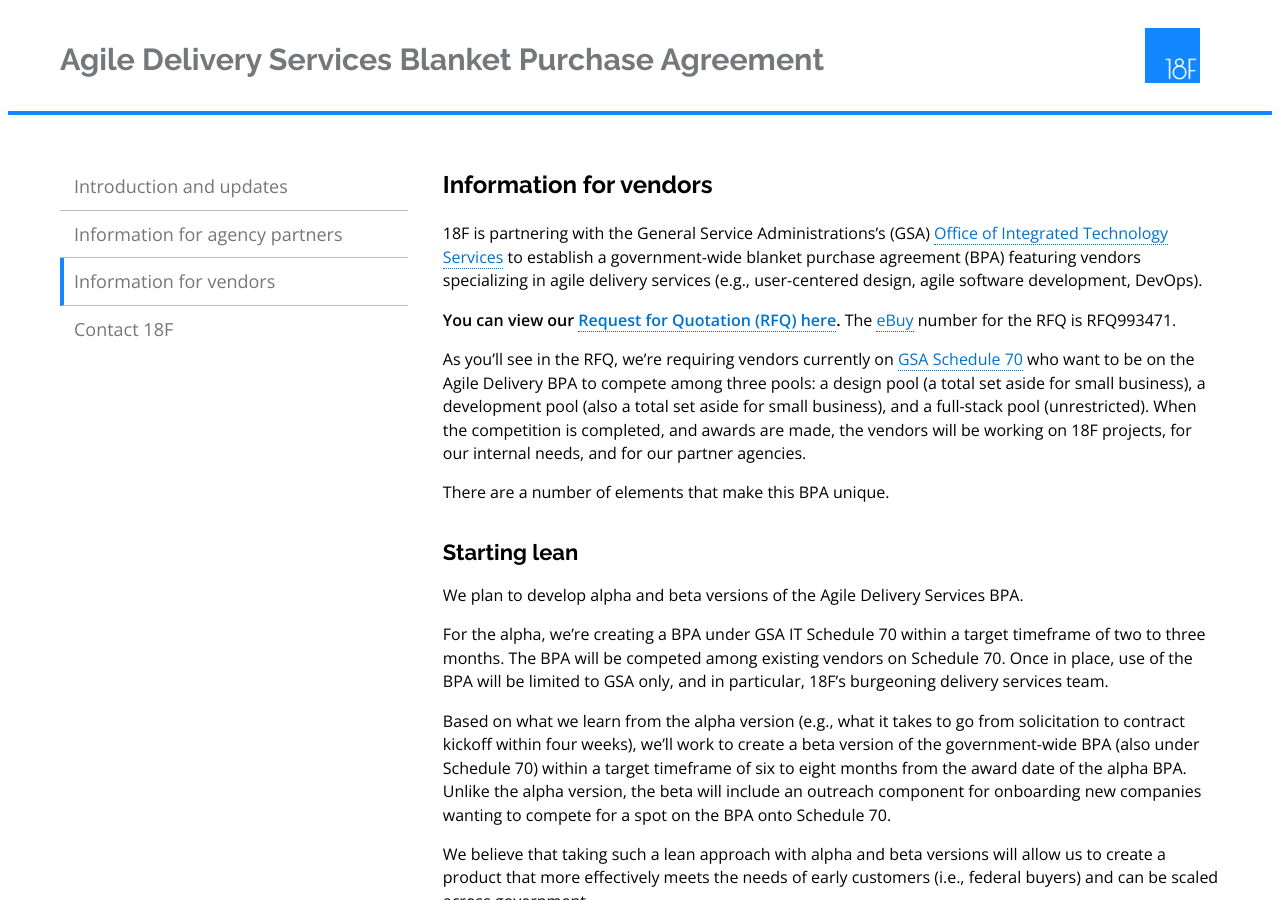
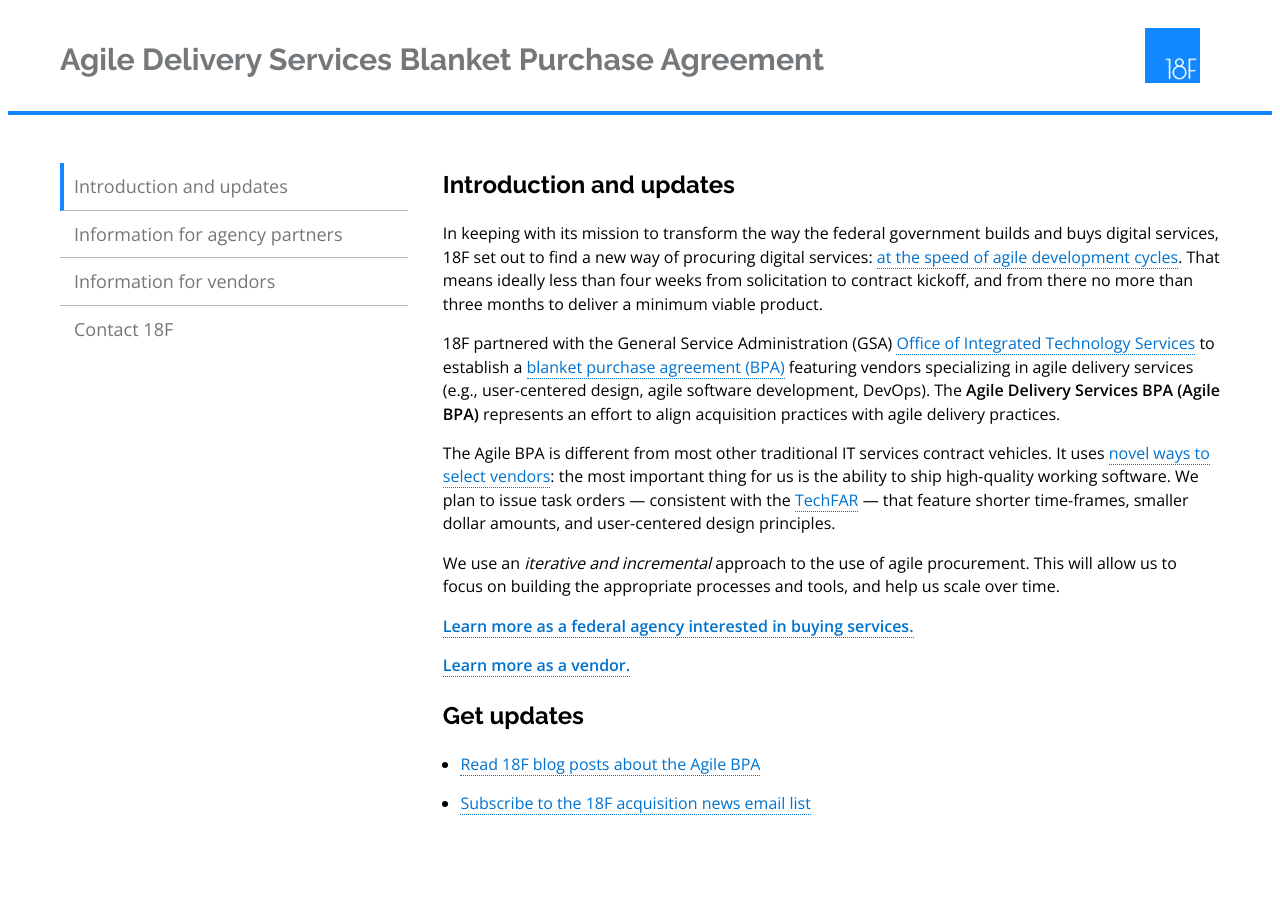
Before and after one commit to 18F/ads-bpa, a Jekyll site: the page built from pages/index.md, in a window 1280 px wide and 900 px high. Built offline with Jekyll 4.4.1, drawn with Linux system fonts in a browser that asks for light colours; nearby versions of some CDN libraries; Markdown is read by kramdown in place of the engine named in the settings; some of the changed text lies outside the part shown.

Commit message:
picking up index changes

```diff
--- a/pages/index.md
+++ b/pages/index.md
@@ -1,44 +1,23 @@
 ---
 permalink: /
 layout: default
-title: Information for vendors
+title: Introduction and updates
 ---
-18F is partnering with the General Service Administrations's (GSA) [Office of Integrated Technology Services](http://www.gsa.gov/portal/content/105150) to establish a government-wide blanket purchase agreement (BPA) featuring vendors specializing in agile delivery services (e.g., user-centered design, agile software development, DevOps).
 
-**You can view our [Request for Quotation (RFQ) here](https://pages.18f.gov/ads-bpa/assets/ADS_RFQ_Final.pdf).** The [eBuy](https://www.ebuy.gsa.gov/advantage/ebuy/start_page.do) number for the RFQ is RFQ993471.
+In keeping with its mission to transform the way the federal government builds and buys digital services, 18F set out to find a new way of procuring digital services: [at the speed of agile development cycles](https://18f.gsa.gov/2015/01/08/creating-a-federal-marketplace-for-agile-delivery-services/). That means ideally less than four weeks from solicitation to contract kickoff, and from there no more than three months to deliver a minimum viable product.
 
-As you’ll see in the RFQ, we're requiring vendors currently on
-[GSA Schedule 70](http://gsa.gov/portal/content/104506) who want to be on the Agile
-Delivery BPA to compete among three pools: a design pool (a total set
-aside for small business), a development pool (also a total set aside
-for small business), and a full-stack pool (unrestricted). When the
-competition is completed, and awards are made, the vendors will be
-working on 18F projects, for our internal needs, and for our partner
-agencies.
+18F partnered with the General Service Administration (GSA) [Office of Integrated Technology Services](http://www.gsa.gov/portal/content/105150) to establish a [blanket purchase agreement (BPA)](http://www.gsa.gov/portal/content/199353) featuring vendors specializing in agile delivery services (e.g., user-centered design, agile software development, DevOps). The **Agile Delivery Services BPA (Agile BPA)** represents an effort to align acquisition practices with agile delivery practices.
 
-There are a number of elements that make this BPA unique.
+The Agile BPA is different from most other traditional IT services contract vehicles. It uses [novel ways to select vendors](https://18f.gsa.gov/2015/04/23/coming-soon-the-agile-delivery-services-soliciatation/): the most important thing for us is the ability to ship high-quality working software. We plan to issue task orders — consistent with the [TechFAR](https://playbook.cio.gov/techfar/) — that feature shorter time-frames, smaller dollar amounts, and user-centered design principles.
 
-##Starting lean
-We plan to develop alpha and beta versions of the Agile Delivery Services BPA.
+We use an *iterative and incremental* approach to the use of agile procurement. This will allow us to focus on building the appropriate processes and tools, and help us scale over time.
 
-For the alpha, we’re creating a BPA under GSA IT Schedule 70 within a target timeframe of two to three months. The BPA will be competed among existing vendors on Schedule 70. Once in place, use of the BPA will be limited to GSA only, and in particular, 18F’s burgeoning delivery services team.
+[**Learn more as a federal agency interested in buying services.**](buyers/)
 
-Based on what we learn from the alpha version (e.g., what it takes to go from solicitation to contract kickoff within four weeks), we’ll work to create a beta version of the government-wide BPA (also under Schedule 70) within a target timeframe of six to eight months from the award date of the alpha BPA. Unlike the alpha version, the beta will include an outreach component for onboarding new companies wanting to compete for a spot on the BPA onto Schedule 70.
+[**Learn more as a vendor.**](vendors/)
 
-We believe that taking such a lean approach with alpha and beta versions will allow us to create a product that more effectively meets the needs of early customers (i.e., federal buyers) and can be scaled across government.
+#Get updates
 
-##Show, don’t tell us
-We’re going to ask vendors for a live or near-live demonstration of their capabilities (e.g., 24-hour product development challenge) as part of the evaluation methodology. Doing it this way will not only help yield high-quality vendors, but also reduce how much "bid & proposal" expense companies have to incur. Very little, if any, in the way of written responses will be required, as is typically the case.
+* [Read 18F blog posts about the Agile BPA](https://18f.gsa.gov/tags/agile-bpa/)
 
-##Onboarding support
-To encourage as many companies as possible from within and outside of the federal marketplace to compete for a BPA award, we’re partnering with IT Schedule 70’s vendor outreach program to educate these companies on how federal contracting works and to train them on completing the prerequisite process to become an IT Schedule 70 contract vendor.
-
-##Periodic on-ramping and off-ramping
-To encourage healthy competition, we’re going to do two things: use simple and transparent contractor performance metrics and encourage federal buyers to structure their acquisitions to use many small, short-duration contracts (referred to as [modular contracting](https://www.whitehouse.gov/sites/default/files/omb/procurement/guidance/modular-approaches-for-information-technology.pdf)). By doing so, we’ll quickly gain visibility into who is and who isn’t delivering value to the government. Those who are will earn greater opportunities to win more work. Those who aren’t will be periodically off-ramped and competitively replaced with new marketplace entrants.
-
-##Small business friendly
-Small businesses are the drivers of economic growth in the U.S. Agile methodologies encourage work to be done in small, rapid, independent increments. When combined with modular approaches to contracting, this opens up a whole new world of contract opportunities for small businesses. For example, rather than compete work as one big, long contract (e.g., $50M over five years) that typically only large businesses can execute on, break it into many small, short-duration contracts (e.g., ten $5M contracts of three to six months in duration). This has the effect of leveling the competitive playing field for not just small companies, but businesses of all sizes. Federal buyers will be strongly encouraged to structure their acquisitions this way. For those who need help, the services of [18F Consulting](https://18f.gsa.gov/consulting/) will be made available to them.
-
-#Contact us
-**If you're a vendor and you have questions, please contact us at agilebpa@gsa.gov.**
-Non-vendors can contact us at 18f@gsa.gov.
+* [Subscribe to the 18F acquisition news email list](http://eepurl.com/bJQHFr)
```
